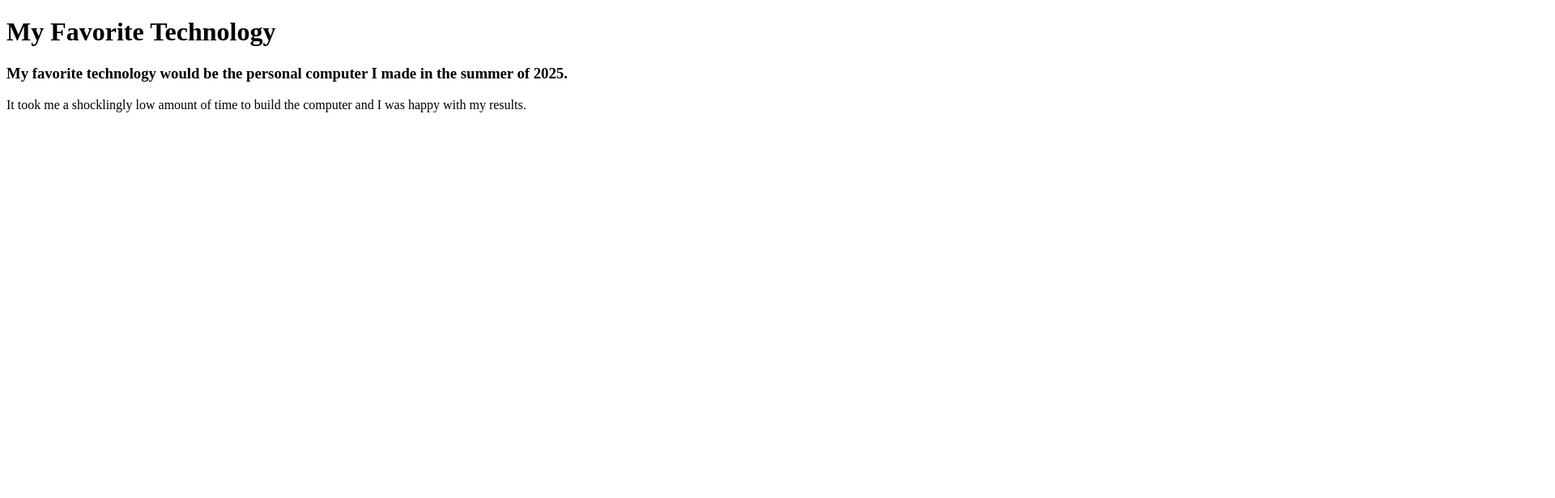
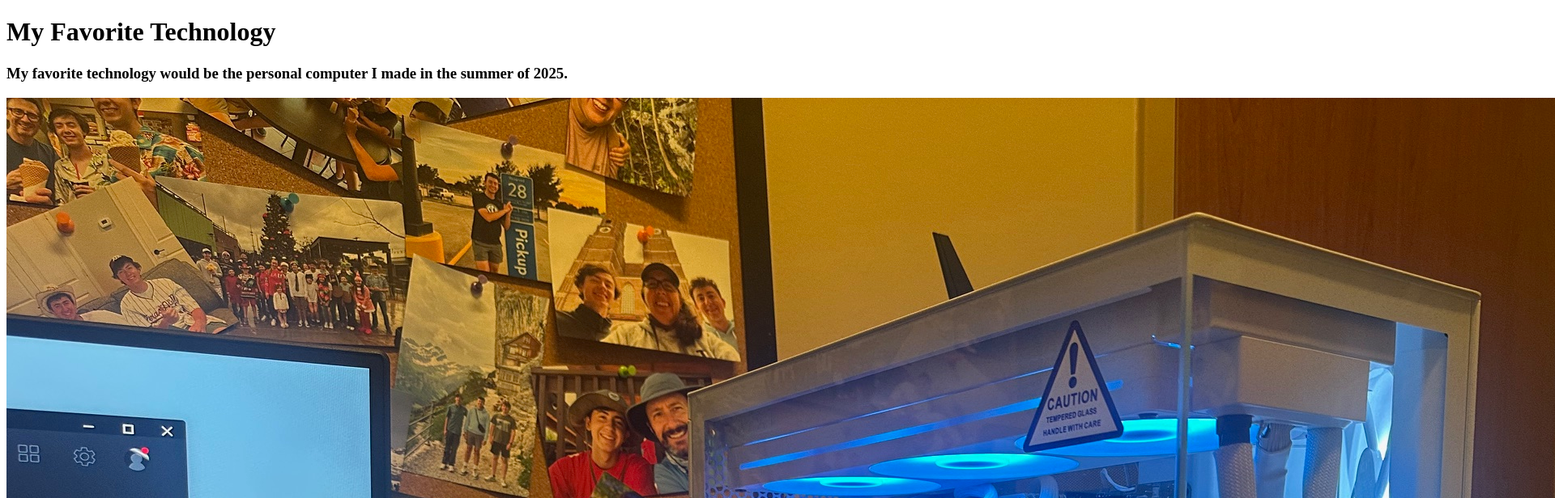
Before and after one commit to benjaminmccaulley/istm310githubwebsiteactivity1, a plain HTML site: page index.html in a window 1280 px wide. Shown: the top 616 px of the page at 81% size, 1920 px wide, since content can reach past the window. Drawn offline with Linux system fonts and the light colour scheme.

Commit message:
Update index.html

```diff
--- a/index.html
+++ b/index.html
@@ -8,6 +8,7 @@
   <body>
     <h1> My Favorite Technology </h1>
     <h3> My favorite technology would be the personal computer I made in the summer of 2025. </h3>
+    <img src="istm310githubwebsiteactivity1/IMG_8226.jpg">
     <p>
       It took me a shocklingly low amount of time to build the computer and I was happy with my results.
     </p>
```
